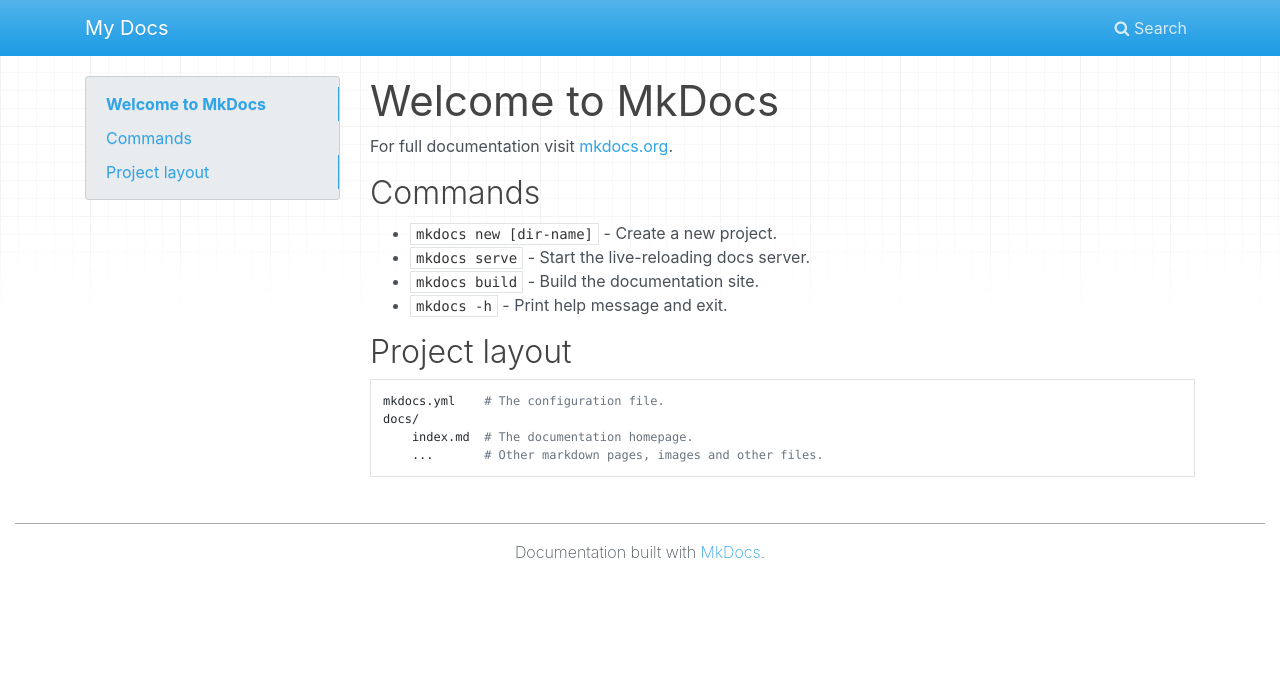
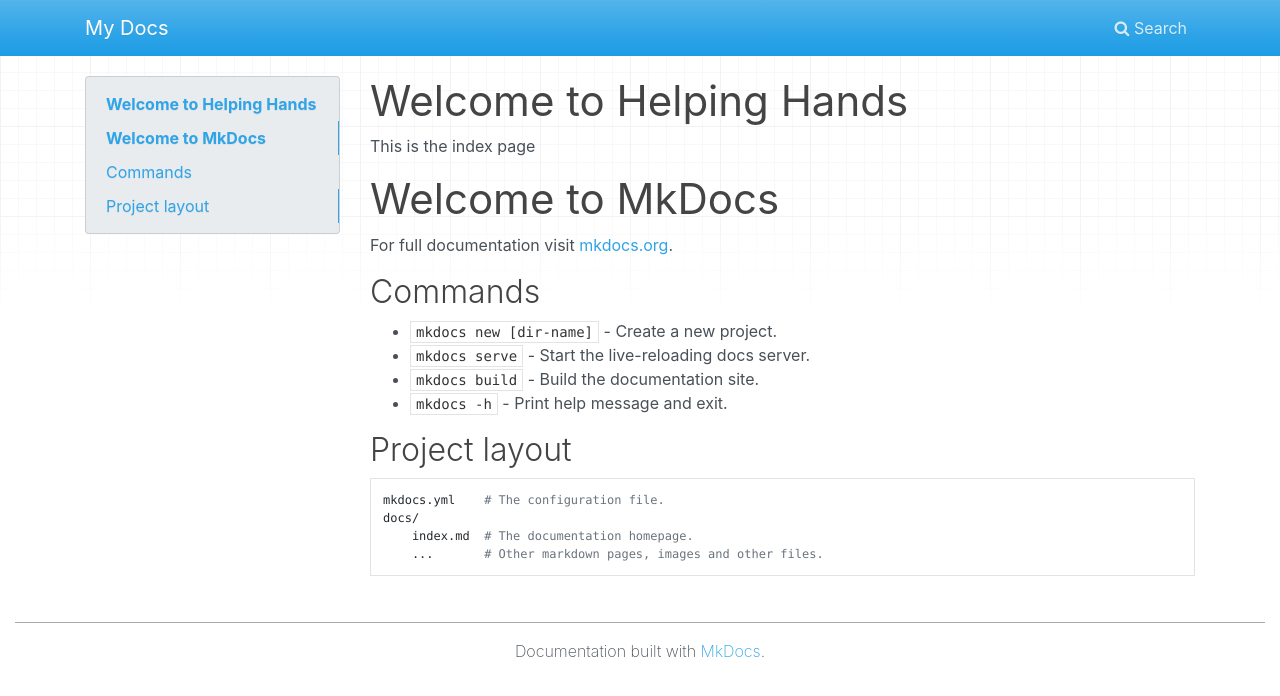
Before and after one commit to MikeyNBU/HelpingHands, a plain HTML site: page index.html in a window 1280 px wide. Drawn offline with nearby package versions, Linux system fonts and the light colour scheme.

Commit message:
Deployed  with MkDocs version: 1.2.3

```diff
--- a/index.html
+++ b/index.html
@@ -52,6 +52,11 @@
     <div id="toc-collapse" class="navbar-collapse collapse card bg-secondary">
         <ul class="nav flex-column">
 
+            <li class="nav-item" data-level="1"><a href="#welcome-to-helping-hands" class="nav-link">Welcome to Helping Hands</a>
+              <ul class="nav flex-column">
+              </ul>
+            </li>
+
             <li class="nav-item" data-level="1"><a href="#welcome-to-mkdocs" class="nav-link">Welcome to MkDocs</a>
               <ul class="nav flex-column">
             <li class="nav-item" data-level="2"><a href="#commands" class="nav-link">Commands</a>
@@ -69,6 +74,8 @@
 </div></div>
                     <div class="col-md-9" role="main">
 
+<h1 id="welcome-to-helping-hands">Welcome to Helping Hands</h1>
+<p>This is the index page</p>
 <h1 id="welcome-to-mkdocs">Welcome to MkDocs</h1>
 <p>For full documentation visit <a href="https://www.mkdocs.org">mkdocs.org</a>.</p>
 <h2 id="commands">Commands</h2>
@@ -164,5 +171,5 @@ docs/
 
 <!--
 MkDocs version : 1.2.3
-Build Date UTC : 2022-03-27 10:07:13.102212+00:00
+Build Date UTC : 2022-03-27 10:19:48.344618+00:00
 -->
--- a/search/search_index.json
+++ b/search/search_index.json
@@ -1 +1 @@
-{"config":{"indexing":"full","lang":["en"],"min_search_length":3,"prebuild_index":false,"separator":"[\\s\\-]+"},"docs":[{"location":"","text":"Welcome to MkDocs For full documentation visit mkdocs.org . Commands mkdocs new [dir-name] - Create a new project. mkdocs serve - Start the live-reloading docs server. mkdocs build - Build the documentation site. mkdocs -h - Print help message and exit. Project layout mkdocs.yml # The configuration file. docs/ index.md # The documentation homepage. ... # Other markdown pages, images and other files.","title":"Welcome to MkDocs"},{"location":"#welcome-to-mkdocs","text":"For full documentation visit mkdocs.org .","title":"Welcome to MkDocs"},{"location":"#commands","text":"mkdocs new [dir-name] - Create a new project. mkdocs serve - Start the live-reloading docs server. mkdocs build - Build the documentation site. mkdocs -h - Print help message and exit.","title":"Commands"},{"location":"#project-layout","text":"mkdocs.yml # The configuration file. docs/ index.md # The documentation homepage. ... # Other markdown pages, images and other files.","title":"Project layout"}]}
+{"config":{"indexing":"full","lang":["en"],"min_search_length":3,"prebuild_index":false,"separator":"[\\s\\-]+"},"docs":[{"location":"","text":"Welcome to Helping Hands This is the index page Welcome to MkDocs For full documentation visit mkdocs.org . Commands mkdocs new [dir-name] - Create a new project. mkdocs serve - Start the live-reloading docs server. mkdocs build - Build the documentation site. mkdocs -h - Print help message and exit. Project layout mkdocs.yml # The configuration file. docs/ index.md # The documentation homepage. ... # Other markdown pages, images and other files.","title":"Welcome to Helping Hands"},{"location":"#welcome-to-helping-hands","text":"This is the index page","title":"Welcome to Helping Hands"},{"location":"#welcome-to-mkdocs","text":"For full documentation visit mkdocs.org .","title":"Welcome to MkDocs"},{"location":"#commands","text":"mkdocs new [dir-name] - Create a new project. mkdocs serve - Start the live-reloading docs server. mkdocs build - Build the documentation site. mkdocs -h - Print help message and exit.","title":"Commands"},{"location":"#project-layout","text":"mkdocs.yml # The configuration file. docs/ index.md # The documentation homepage. ... # Other markdown pages, images and other files.","title":"Project layout"}]}
```
Also changed, not shown: 1 other file.
